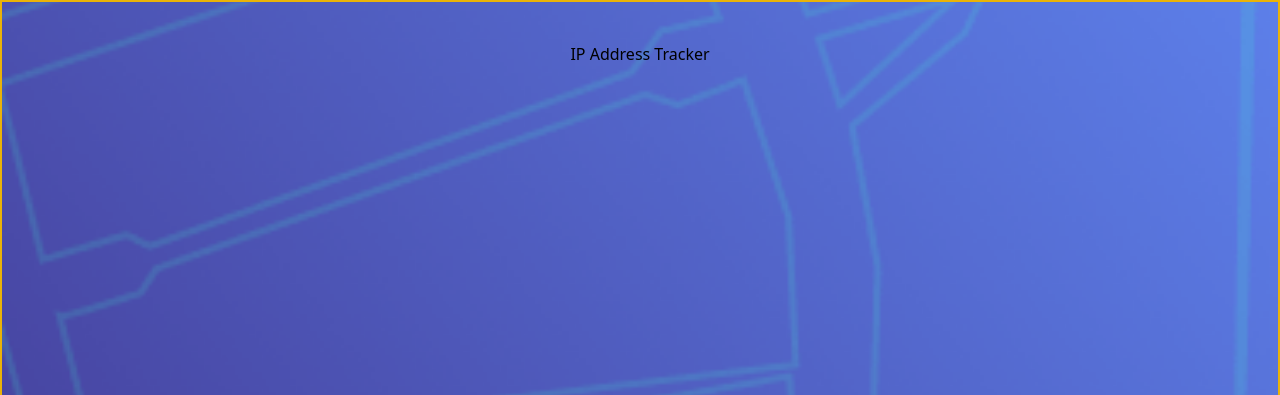
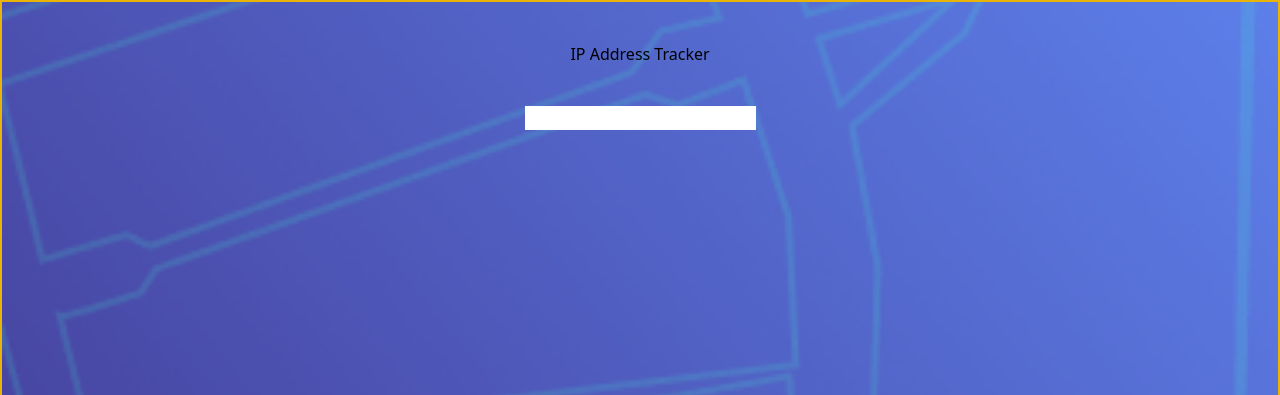
Before and after one commit to rineliniguezsosa/ip-address-tracker, a plain HTML site: page index.html in a window 1280 px wide. Shown: the top 395 px of the page. Drawn offline with nearby package versions, Linux system fonts and the light colour scheme.

Commit message:
[FEAT] Cambios en el archivo index.html
- estableciendo en el display flrex las props flex-col para el direccionamiento de los elementos y items-center para centrar los elementos
- estableci multiples elementos html div, form y input en donde al div le estableci un padding-top de 10rem

```diff
--- a/index.html
+++ b/index.html
@@ -47,10 +47,17 @@
 <body>
   <main>
 
-    <header class="min-h-[50vh] bg-cover bg-center bg-patternmobile bg-no-repeat border-2 border-yellow-500 py-10 flex justify-center">
+    <header class="min-h-[50vh] bg-cover bg-center bg-patternmobile bg-no-repeat border-2 border-yellow-500 py-10 flex flex-col items-center">
         <div>
           <h1>IP Address Tracker</h1>
         </div>
+
+        <div class="pt-10">
+            <form action="#">
+              <input placeholder="" type="text">
+            </form>
+        </div>
+
     </header>
     <!-- IP Address Tracker
 
```
